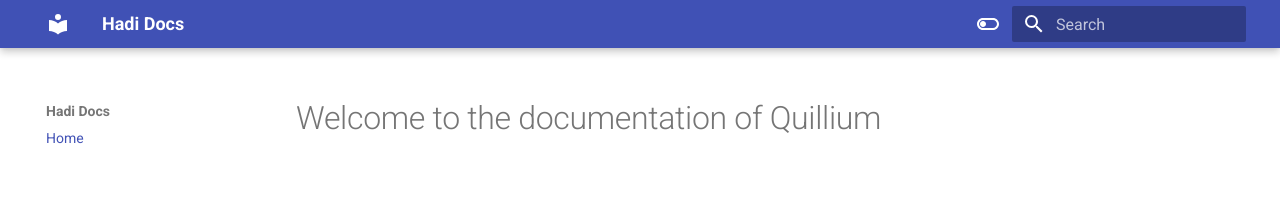
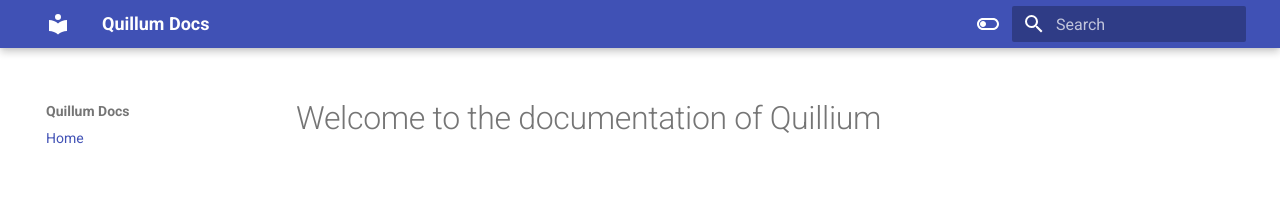
Before and after one commit to Quillium-AI/Quillium-docs, an MkDocs documentation site: the page built from docs/index.md, in a window 1280 px wide. Shown: the top 207 px of the page. Built offline with MkDocs 1.6.1 and Material for MkDocs 9.7.7, drawn with Linux system fonts in a browser that asks for light colours.

Commit message:
mkdocs.yml aktualisieren

```diff
--- a/mkdocs.yml
+++ b/mkdocs.yml
@@ -1,4 +1,4 @@
-site_name: Hadi Docs
+site_name: Quillum Docs
 
 nav:
   - Home: index.md
```
